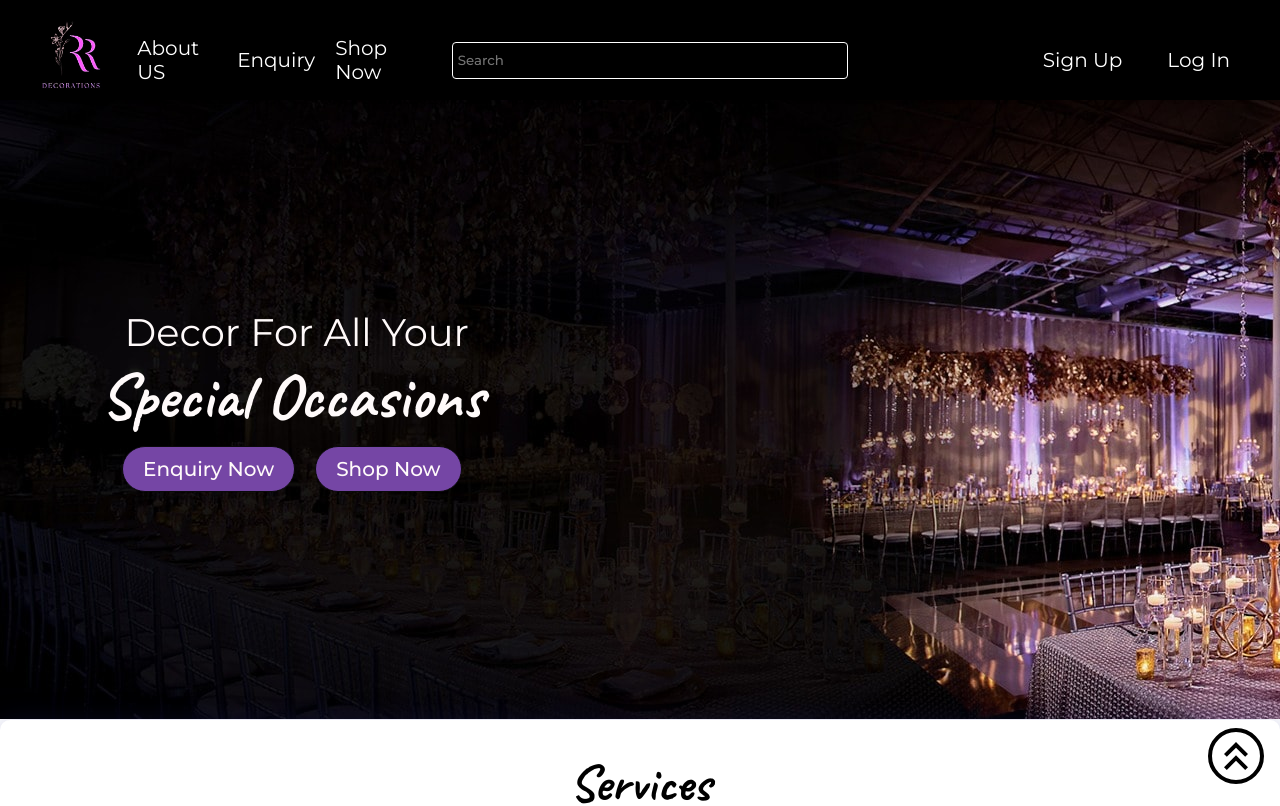
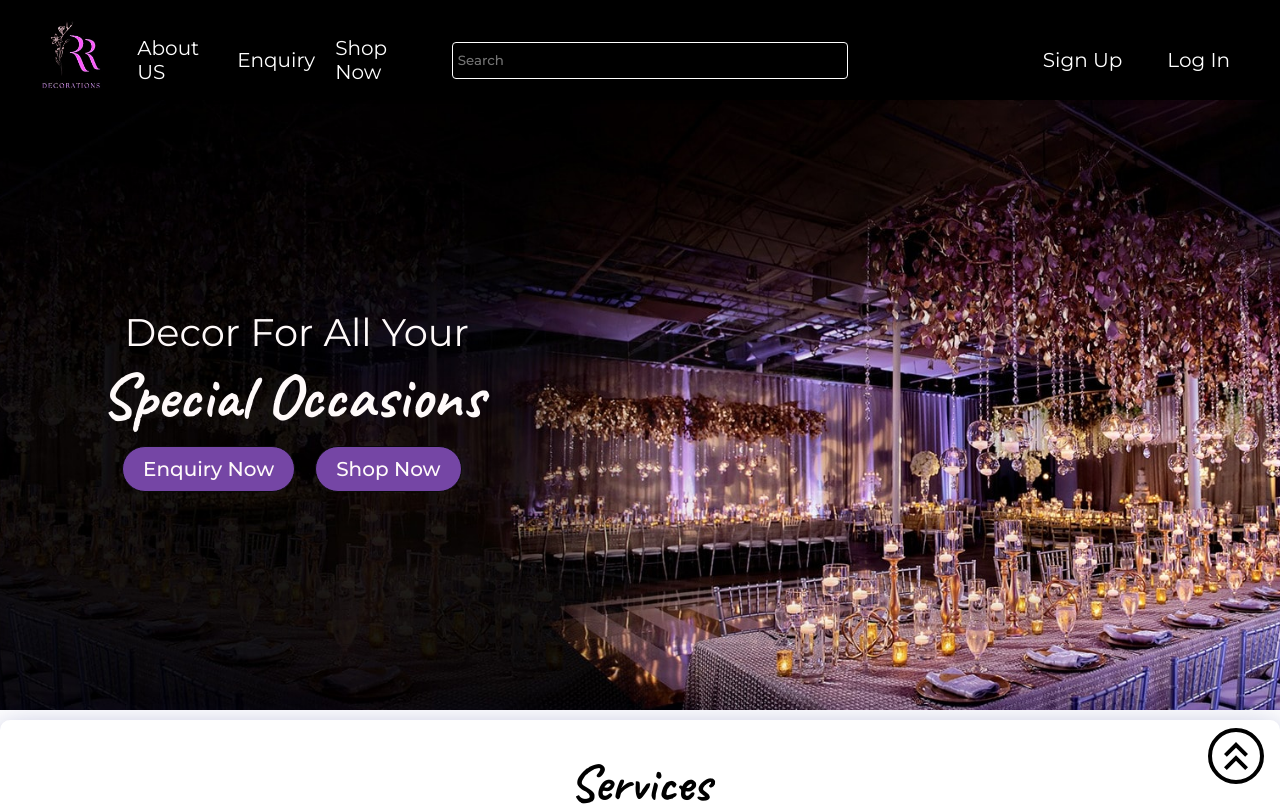
Before and after one commit to ErbITservices/rrdecoration-client, a React (Create React App) app: page / in a window 1280 px wide. Shown: the top 806 px of the page. Built offline with nearby package versions, Linux system fonts and the light colour scheme; a web font is replaced by a local one.

Commit message:
first commit

```diff
--- a/src/app.css
+++ b/src/app.css
@@ -28,7 +28,7 @@
 .backimg{
     background-size: auto;
     background-repeat: no-repeat;
-    /* background-position: center; */
+    background-position:center;
 }
 .hero-text{
     text-align: center;
@@ -110,6 +110,12 @@
     padding: 10px;
     box-shadow: 0 0 7px rgba(0, 0, 0, 0.553);
     line-height: 25px;
+}
+.service-card:hover {
+  transition: ease all 0.3s;
+  /* max-width: 30%; */
+  box-shadow: 0 8px 32px 0 rgb(32, 35, 69);
+  transform: scale(1.03);
 }
 .service-card h1{
     font-size: 30px;
@@ -301,7 +307,7 @@ box-shadow: 0 0 10px white;
     }
     .main-container{
         padding: 0;
-        margin: 50px 0px;
+        margin: 0px 0px;
     }
     .hero-text2{
         font-size: 30px;
--- a/src/components/Contectus.js
+++ b/src/components/Contectus.js
@@ -102,10 +102,10 @@ function Contectus() {
           <h1>Our Timings</h1>
           <p>Mon - Sun : 10:00 AM - 07:00 PM</p>
         </div>
-        <Link to={"/ComplainRegister"}>
-          <button className="btn">Enquiry Now</button>
-        </Link>
       </div>
+      <Link to={"/ComplainRegister"}>
+        <button className="btn">Enquiry Now</button>
+      </Link>
     </Container>
   );
 }
--- a/src/pages/aboutus.js
+++ b/src/pages/aboutus.js
@@ -13,12 +13,12 @@ import Map from "../components/Map";
 function Aboutus() {
   return (
     <>
-      <div
-        style={{ backgroundImage: `url(${mainbackground})` }}
-        className="backimg"
-      >
+      <div >
         <Navbar />
-        <div className="main-container backimg">
+        <div
+          style={{ backgroundImage: `url(${mainbackground})` }}
+          className="main-container backimg"
+        >
           <div className="hero-text">
             <h2 className="hero-text2"> Decor For All Your</h2>
 
@@ -31,7 +31,7 @@ function Aboutus() {
             </Link>
           </div>
         </div>
-        <Services  />
+        <Services />
         <About />
         <Gallery />
         <Contectus />
```
